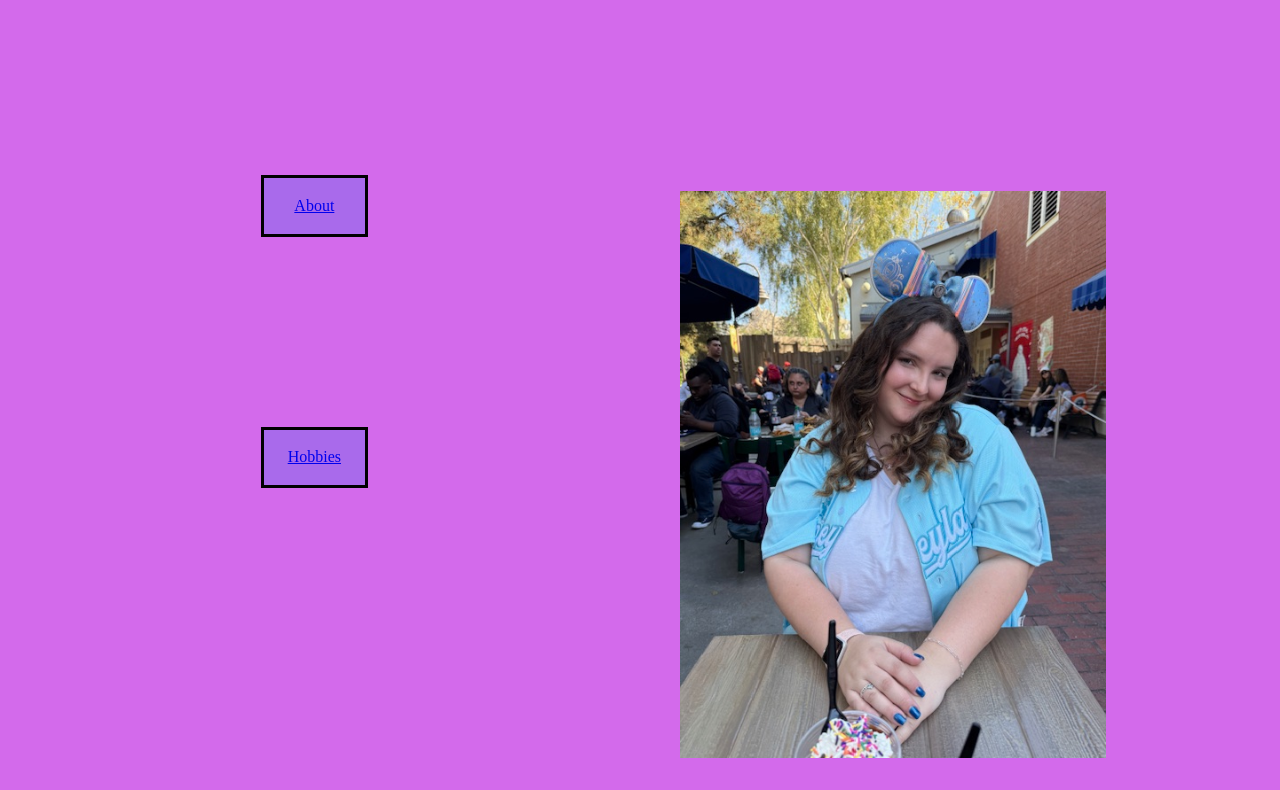
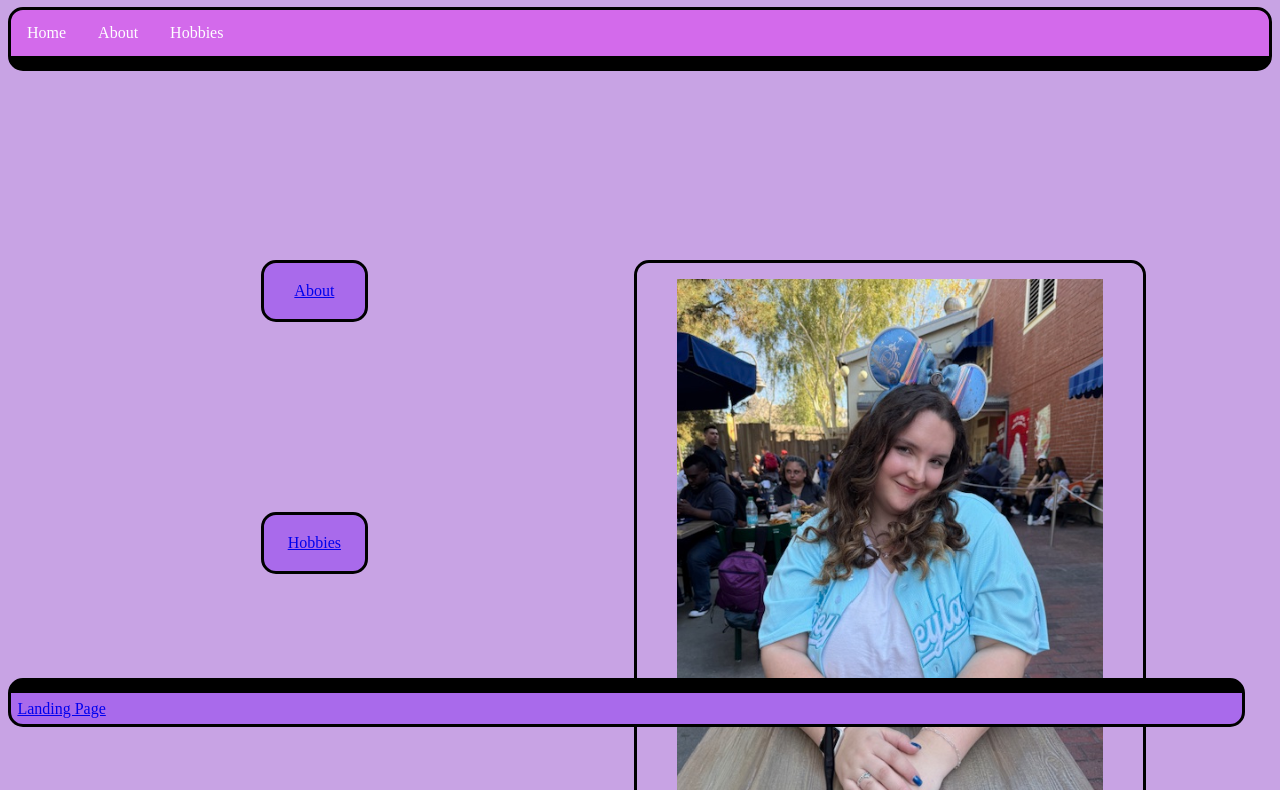
Before and after one commit to Potatoman247/bioSite, a plain HTML site: page index.html in a window 1280 px wide. Shown: the part 73-863 px from the top of the page. Drawn offline with Linux system fonts and the light colour scheme.

Commit message:
final submission

```diff
--- a/biosite.css
+++ b/biosite.css
@@ -1,5 +1,28 @@
+#navbar {
+    overflow: hidden;
+    background-color: #D36AEB;
+    border-bottom: 15px;
+    border-style: solid;
+    border-color: black;
+    border-radius: 15px;
+}
+
+#navbar a {
+    float: left;
+    display: block;
+    color: white;
+    text-align: center;
+    padding: 14px 16px;
+    text-decoration: none;
+
+}
+#navbar a:hover {
+    background-color: burlywood;
+    color: brown;
+}
+
 #landing {
-    background-color: #D36AEB;
+    background-color: #C8A3E4;
 }
 #landing h1 {
     text-align: center;
@@ -15,26 +38,63 @@
                 0px 3px 0 #000;
 }
 #landing #image {
+    grid-column: 1;
+    grid-row-start: 1;
+    grid-row-end: 3;
     margin-right: 10%;
     width: 40%;
     float: right;
+    border-style: solid;
+    border-color: black;
+    border-radius: 15px;
+    overflow: hidden;
 }
-#landing #nextpage {
+#landing #nextabout {
+    grid-row: 1;
+    grid-column: 2 / span 2;
     margin-left: 20%;
     margin-top: 15%;
     text-align: center;
     width: 5%;
     border-style: solid;
+    border-radius: 15px;
     color: aliceblue;
     background-color: #A96AEB;
     border-color: #000;
     padding: 1.5%
 }
-#landing #last {
-    margin-top: 60%;
-    width: 100%;
-    float: right;
-    margin-bottom: 20px;
+#landing #nexthobbies {
+    grid-row: 2;
+    grid-column: 2 / span 2;
+    margin-left: 20%;
+    margin-top: 15%;
+    text-align: center;
+    width: 5%;
+    border-style: solid;
+    border-radius: 15px;
+    color: aliceblue;
+    background-color: #A96AEB;
+    border-color: #000;
+    padding: 1.5%
+}
+#hobbies figcaption {
+    padding: 1.5%;
+    border-style: solid;
+    border-radius: 15px;
+    background-color: #A96AEB;
+    border-color: #000;
+}
+
+#last {
+    position: fixed;
+    bottom: 0;
+    width: 95.2%;
+    padding: .5%;
+    border-style: solid;
+    border-top: 15px solid #000;
+    border-radius: 15px;
+    background-color: #A96AEB;
+    border-color: #000;
 }
 #hobbies {
     background-color: #C8A3E4;
@@ -71,12 +131,22 @@
 }
 
 #Hobbies {
+    margin: 10%;
+    width: 80%;
     display: grid;
-    margin-top: 10%;
     grid-template-columns: 1fr 1fr 1fr;
+    border-style: solid;
+    border-color: black;
+    border-radius: 15px;
 }
 #About {
+
+    margin: 10%;
+    width: 80%;
     display: grid;
-    margin-top: 10%;
+    margin-top: 5%;
     grid-template-columns: 1fr 1fr 1fr;
+    border-style: solid;
+    border-color: black;
+    border-radius: 15px;
 }
--- a/index.html
+++ b/index.html
@@ -14,14 +14,19 @@
     <header>
         <h1>Madi Barr</h1>
     </header>
+    <div id="navbar">
+        <a href="index.html">Home</a>
+        <a href="about.html">About</a>
+        <a href="hobbies.html">Hobbies</a>
+    </div>
     <div id="container">
             <div id="image">
                 <figure>
                     <img src="images/IMG_3887.JPG" alt="Madi Barr" style="width:100%">
                 </figure>
             </div>
-            <div id="nextpage"><a href="about.html">About</a></div>
-            <div id="nextpage"><a href="hobbies.html">Hobbies</a></div>
+            <div id="nextabout"><a href="about.html">About</a></div>
+            <div id="nexthobbies"><a href="hobbies.html">Hobbies</a></div>
     </div>
     <footer>
         <div id="last"><a href="https://potatoman247.github.io/CSD-340/">Landing Page</a></div>
```
Also changed, not shown: about.html (+7 -6 lines), hobbies.html (+6 -1 lines), images/IMG_9008.JPG (deleted), 1 other file.
